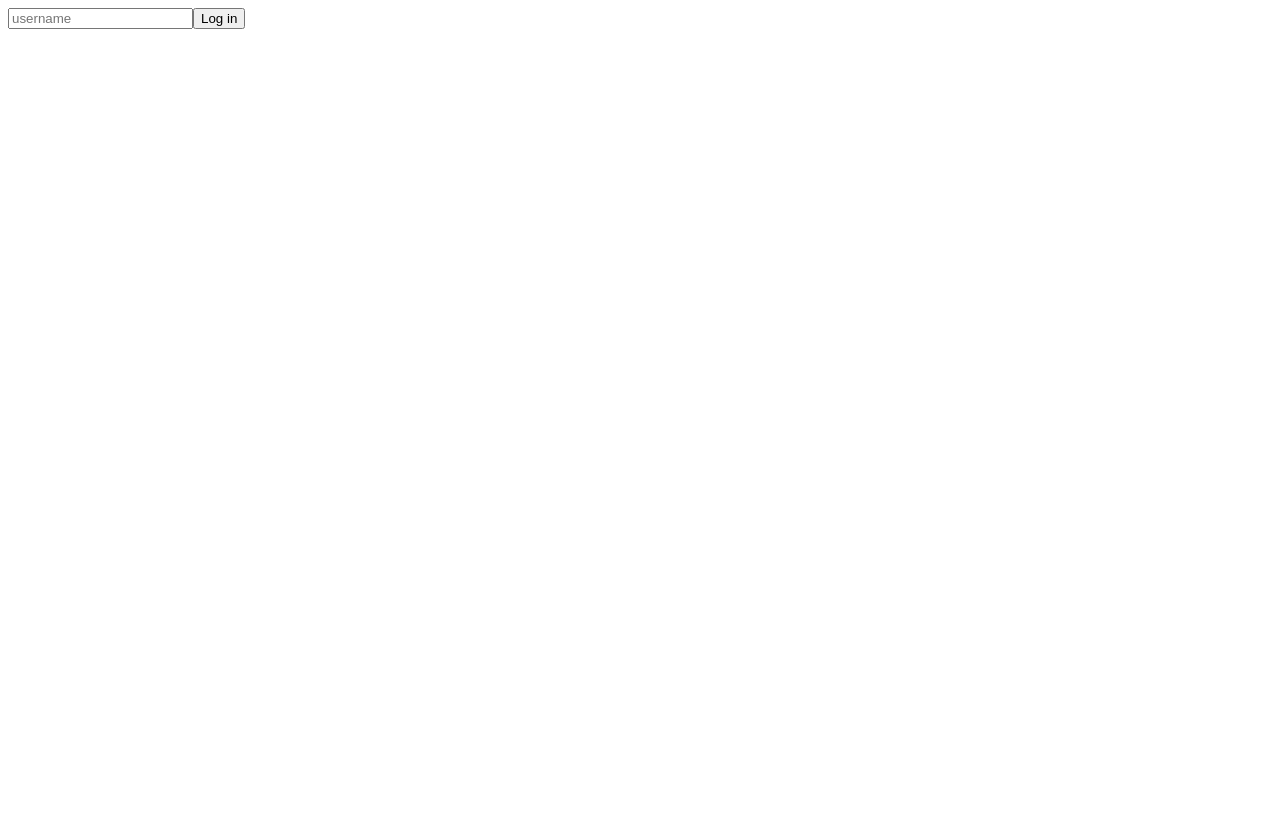
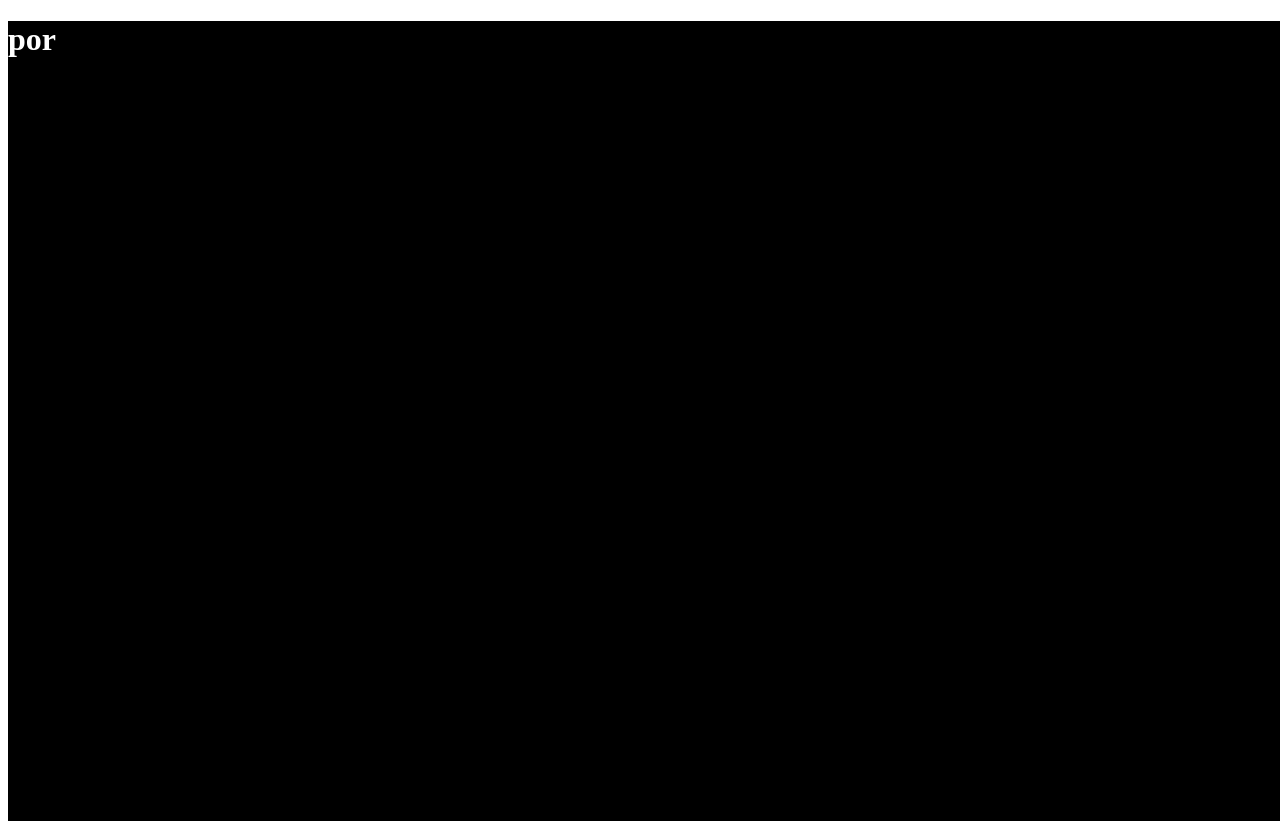
Before and after one commit to sangmin-yoon/react-crypto-tracker, a React (Create React App) app: page / in a window 1280 px wide. Before the commit the page ends 800 px from the top, so only its background shows below. Built offline with nearby package versions, Linux system fonts and the light colour scheme.

Commit message:
ts + theme

```diff
--- a/src/App.tsx
+++ b/src/App.tsx
@@ -1,29 +1,21 @@
 import React, { useState } from "react";
+import styled from "styled-components";
+
+const Container = styled.div`
+  height: 100vh;
+  width: 100vw;
+  background-color: ${(props) => props.theme.bgColor};
+`;
+
+const H1 = styled.h1`
+  color: ${(props) => props.theme.textColor};
+`;
 
 function App() {
-  const [value, setValue] = useState("");
-  const onChange = (event: React.FormEvent<HTMLInputElement>) => {
-    const {
-      currentTarget: { value },
-    } = event;
-    setValue(value);
-  };
-  const onSubmit = (event: React.FormEvent<HTMLFormElement>) => {
-    event.preventDefault();
-    console.log("hello", value);
-  };
   return (
-    <div>
-      <form onSubmit={onSubmit}>
-        <input
-          value={value}
-          onChange={onChange}
-          type="text"
-          placeholder="username"
-        />
-        <button>Log in</button>
-      </form>
-    </div>
+    <Container>
+      <H1>por</H1>
+    </Container>
   );
 }
 
--- a/src/index.tsx
+++ b/src/index.tsx
@@ -1,10 +1,14 @@
 import React from "react";
 import ReactDOM from "react-dom";
+import { ThemeProvider } from "styled-components";
 import App from "./App";
+import { darkTheme, lightTheme } from "./theme";
 
 ReactDOM.render(
   <React.StrictMode>
-    <App />
+    <ThemeProvider theme={darkTheme}>
+      <App />
+    </ThemeProvider>
   </React.StrictMode>,
   document.getElementById("root")
 );
--- /dev/null
+++ b/src/theme.ts
@@ -0,0 +1,13 @@
+import { DefaultTheme } from "styled-components";
+
+export const lightTheme: DefaultTheme = {
+  bgColor: "white",
+  textColor: "black",
+  btnColor: "tomato",
+};
+
+export const darkTheme: DefaultTheme = {
+  bgColor: "black",
+  textColor: "white",
+  btnColor: "teal",
+};
```
Also changed, not shown: src/styled.d.ts (added, +9 -0 lines).
